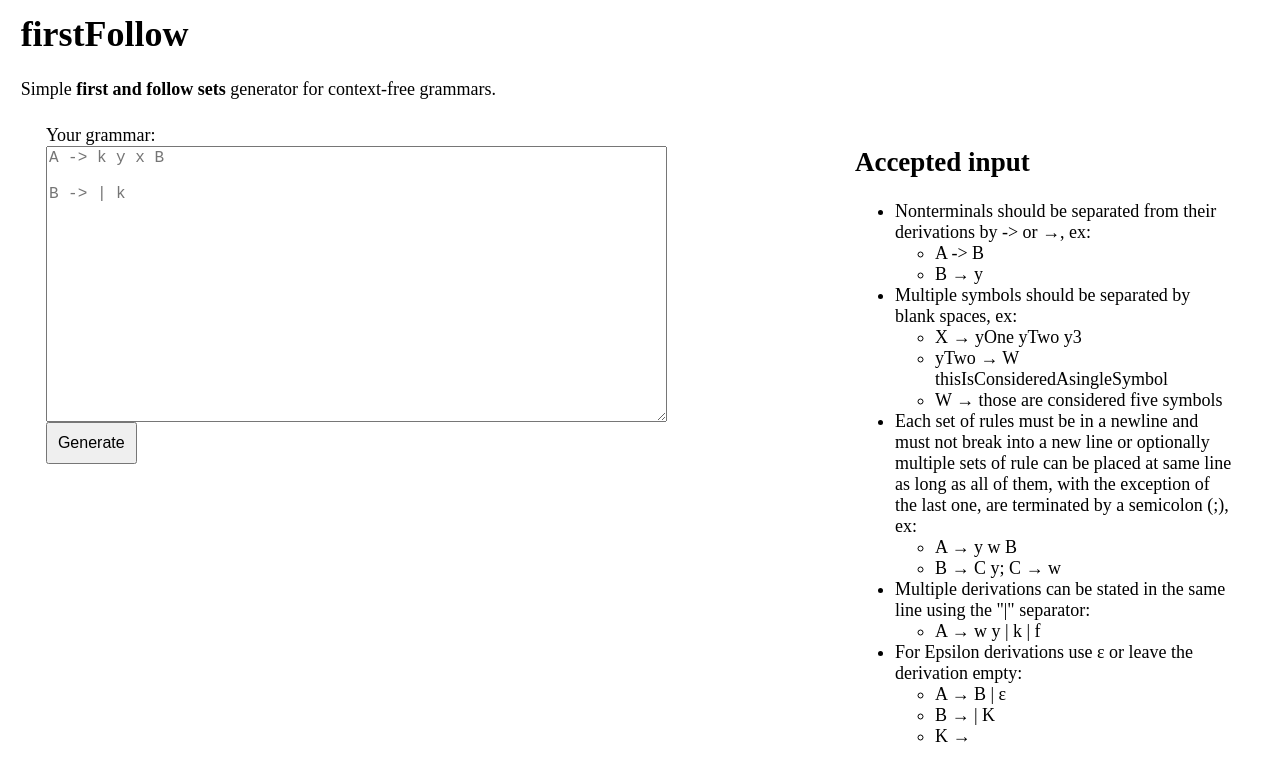
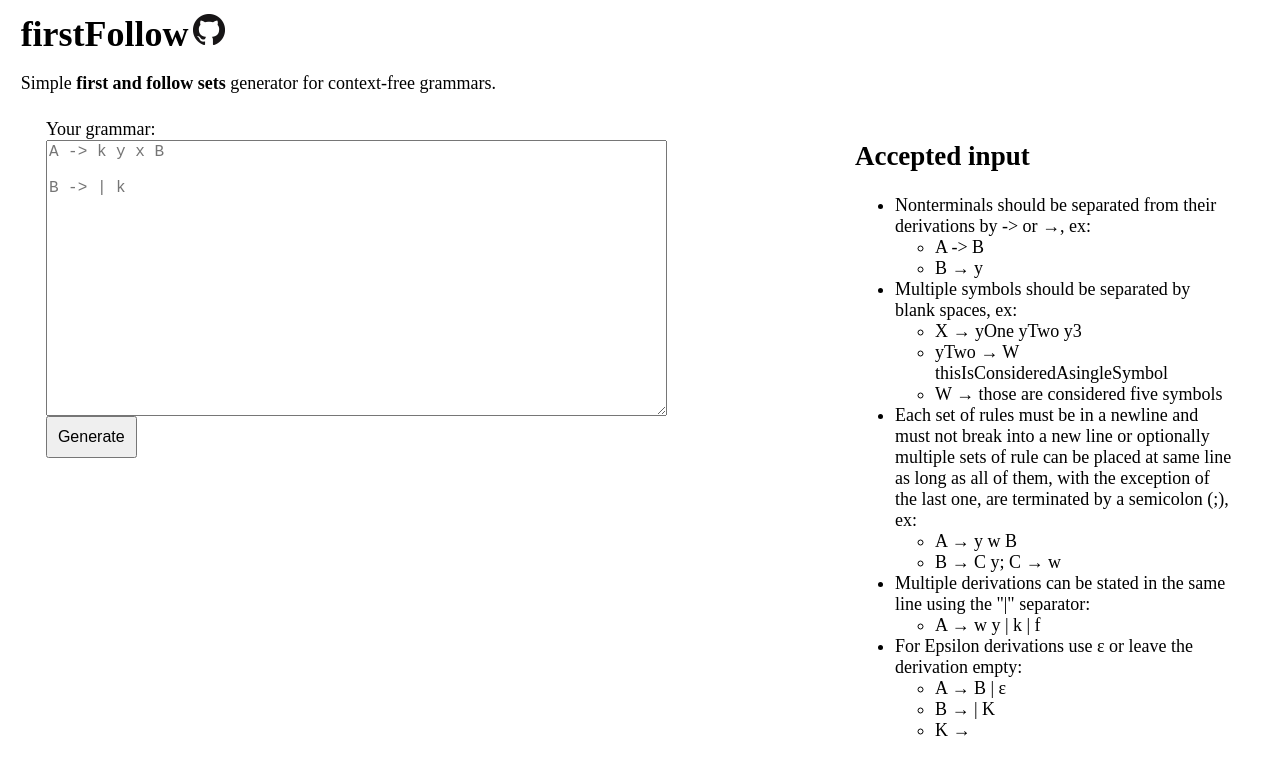
Before and after one commit to BrunoRB/firstFollow, a website: page index.html in a window 1280 px wide. Drawn offline with Linux system fonts and the light colour scheme.

Commit message:
add link to repository

```diff
--- a/index.html
+++ b/index.html
@@ -58,11 +58,15 @@
                 margin-left: 3%;
             }
         }
+        h1 { display: inline;}
         </style>
     </head>
     <body>
         <header>
             <h1>firstFollow</h1>
+            <a id="github" href="https://github.com/BrunoRB/firstFollow" title="Got to repository page">
+                <img src="GitHub-Mark-32px.png" />
+            </a>
             <p>Simple <strong>first and follow sets</strong> generator for context-free grammars.</p>
         </header>
         <div>
```
Also changed, not shown: GitHub-Mark-32px.png (added).
